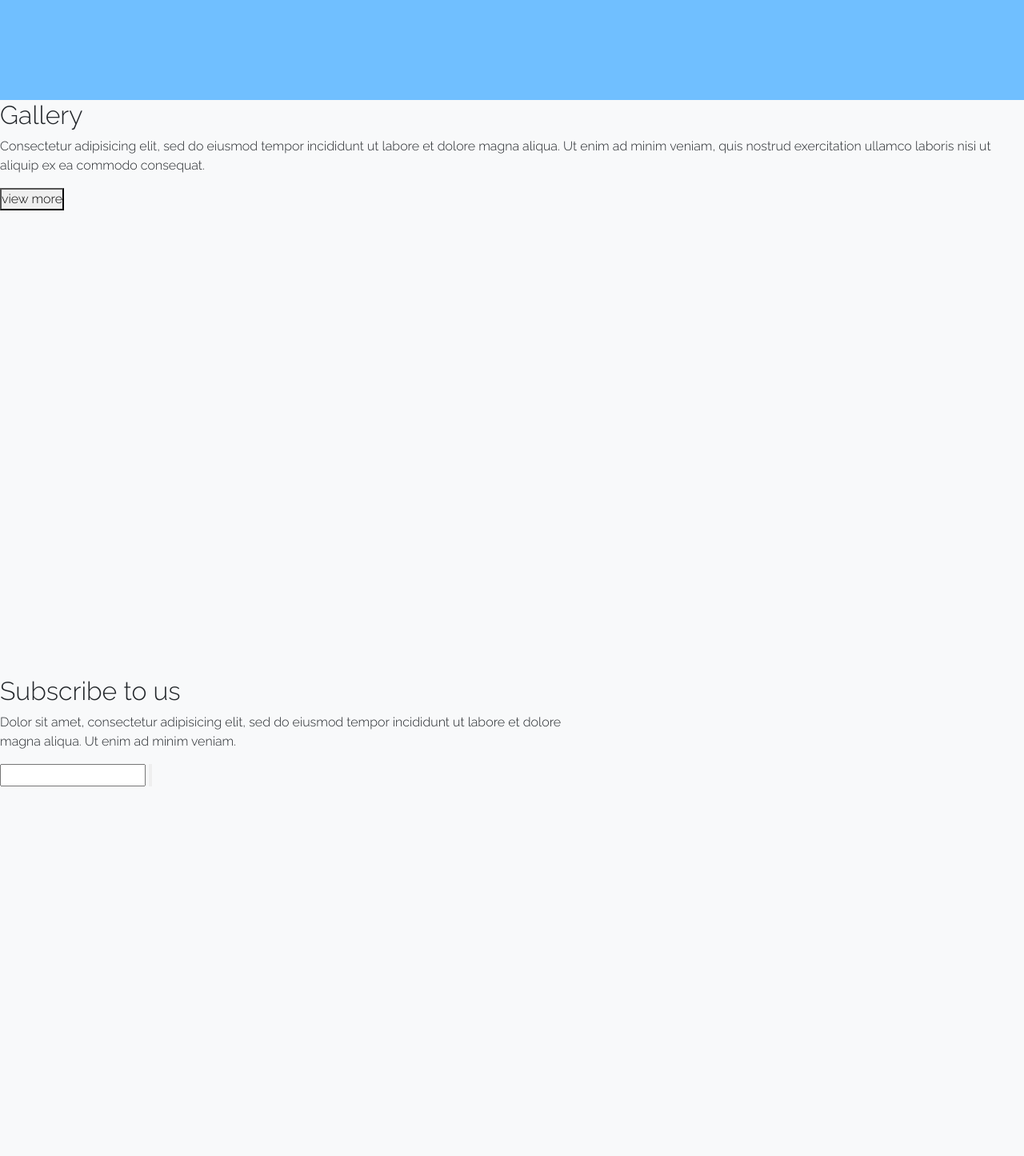
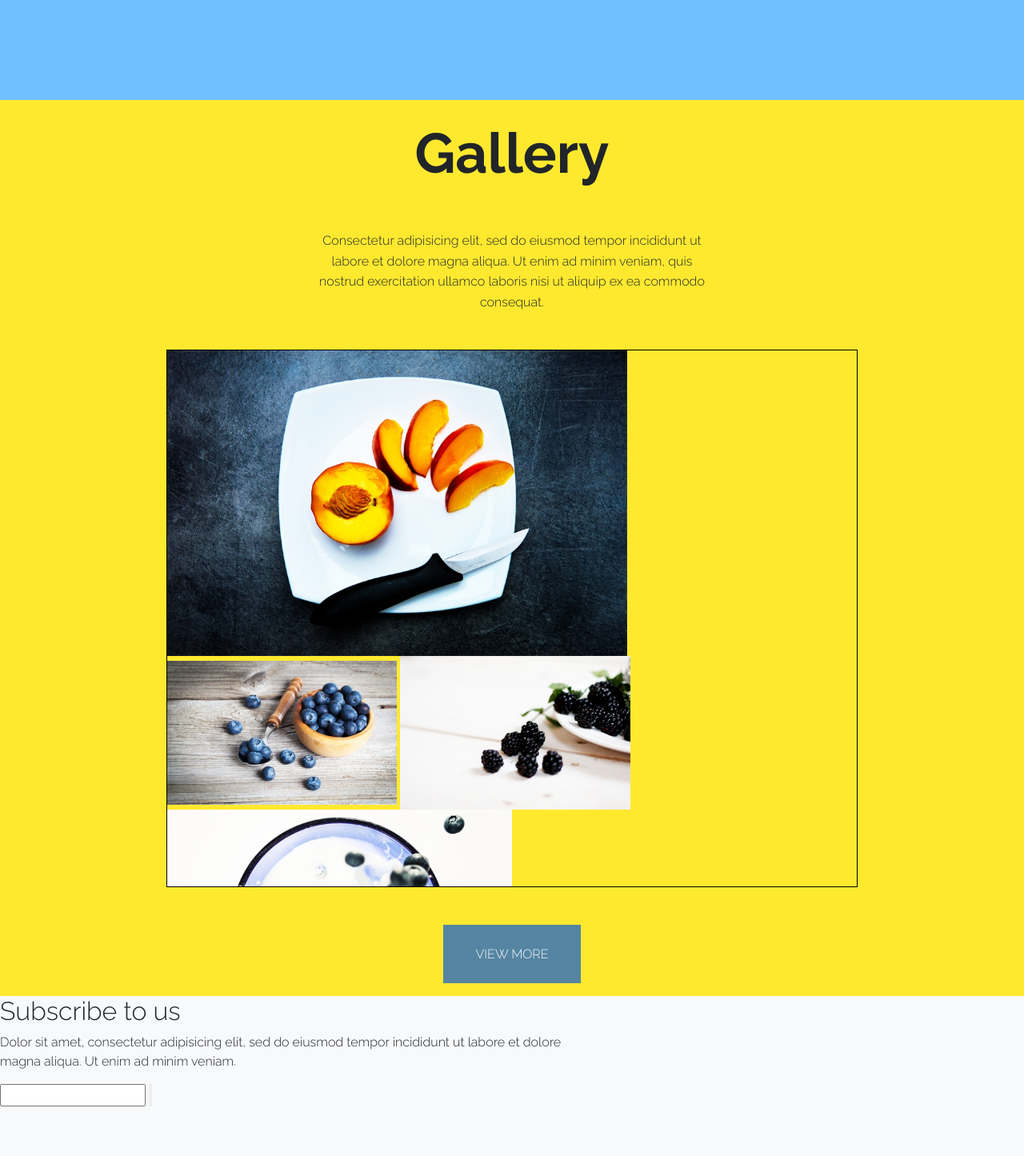
Before and after one commit to kNowakowska/challenge2, a plain HTML site: page index.html in a window 1280 px wide. Shown: the part 2121-3566 px from the top of the page at 80% size. Drawn offline with nearby package versions, Linux system fonts and the light colour scheme.

Commit message:
style background, title, paragraph and button, add photos to the main part of the gallery section

```diff
--- a/index.html
+++ b/index.html
@@ -88,13 +88,19 @@
             </section>
 
             <section class="gallery col-12" id="gallery">
-                <h2>Gallery</h2>
-                <p>Consectetur adipisicing elit, sed do eiusmod tempor incididunt ut labore et dolore magna aliqua.
-                    Ut enim ad minim veniam, quis nostrud exercitation ullamco laboris nisi ut aliquip ex ea commodo consequat.</p>
-                <div class="photos-container">
-                    <!-- TODO: 5 photos -->
+                <div class="row col-10 h-100 offset-1">
+                    <h2 class="col-8 offset-2 text-center my-4">Gallery</h2>
+                    <p class="col-6 offset-3 text-center mb-3">Consectetur adipisicing elit, sed do eiusmod tempor incididunt ut labore et dolore magna aliqua.
+                        Ut enim ad minim veniam, quis nostrud exercitation ullamco laboris nisi ut aliquip ex ea commodo consequat.</p>
+                    <div class="photos-container col-10 offset-1 no-gutters p-0">
+                        <img src="img/img-8.jpg" alt="peaches" class="img-fluid col-8 ">
+                        <img src="img/img-7.jpg" alt="blueberries" class="img-fluid col-4">
+                        <img src="img/img-6.jpg" alt="blackberries" class="img-fluid col-4">
+                        <img src="img/img-5.jpg" alt="blueberries" class="img-fluid col-6">
+                        <img src="img/img-4.jpg" alt="orange fruit" class="img-fluid col-6">
+                    </div>
+                    <button type="button" class="btn col-2 offset-5 text-light text-uppercase px-3 py-2 my-3">view more</button>
                 </div>
-                <button>view more</button>
             </section>
 
             <section class="subscription col-7" id="subscription">
--- a/style/style.css
+++ b/style/style.css
@@ -136,6 +136,35 @@
     color: white;
 }
 
+/* Gallery section */
+.gallery{
+    height: 140vh;
+    background-color: #ffe92f;
+
+}
+
+.gallery h2{
+    font-size: 70px;
+    font-weight: 700;
+}
+
+.gallery p{
+    line-height: 160%;
+}
+
+.gallery .btn{
+    height: auto;
+    border-radius: 0;
+    background-color: #5585a2;
+
+}
+
+.gallery .photos-container{
+    height: 60%;
+    overflow: hidden;
+    border: 1px solid black;
+}
+
 
 
 /* Media Queries */
```
